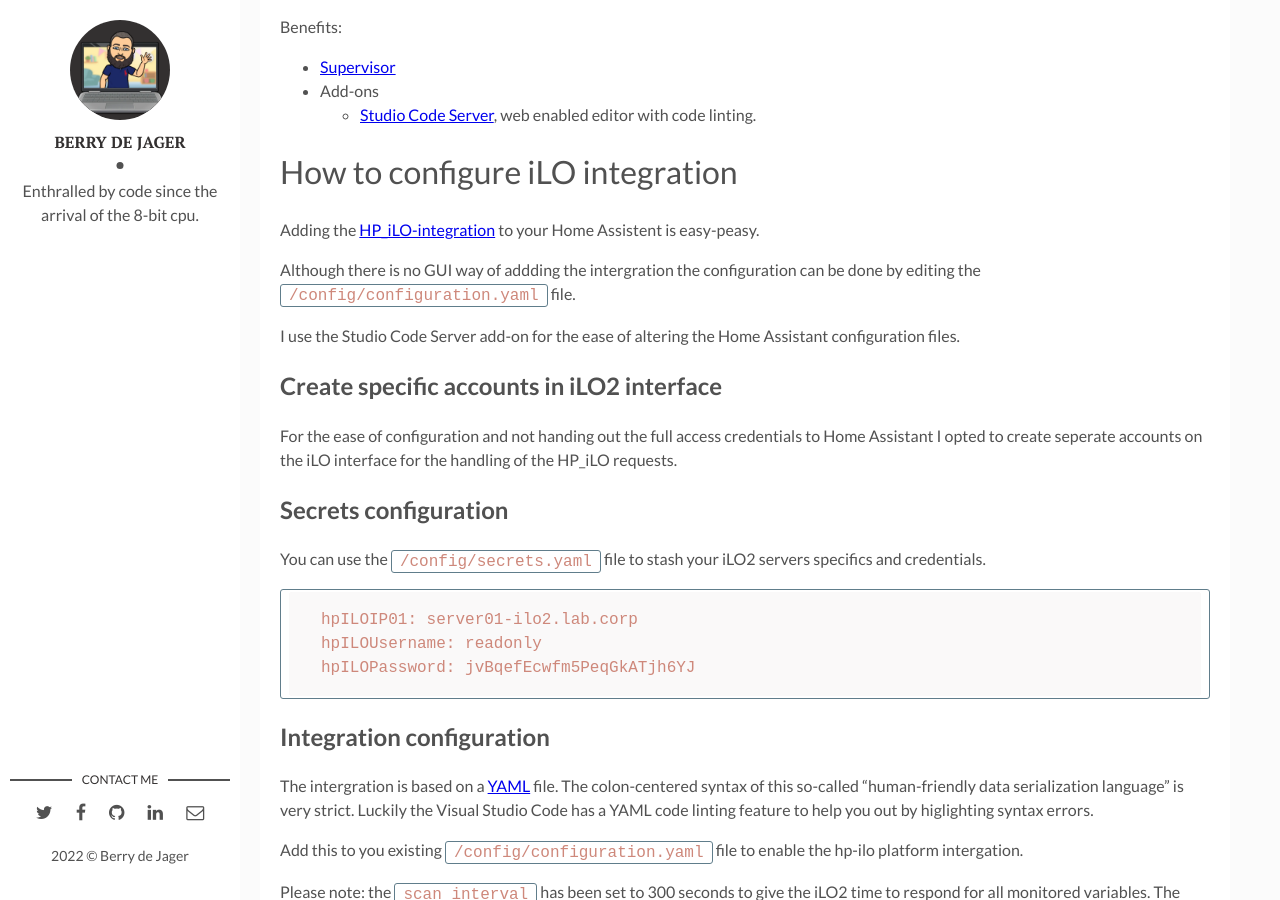
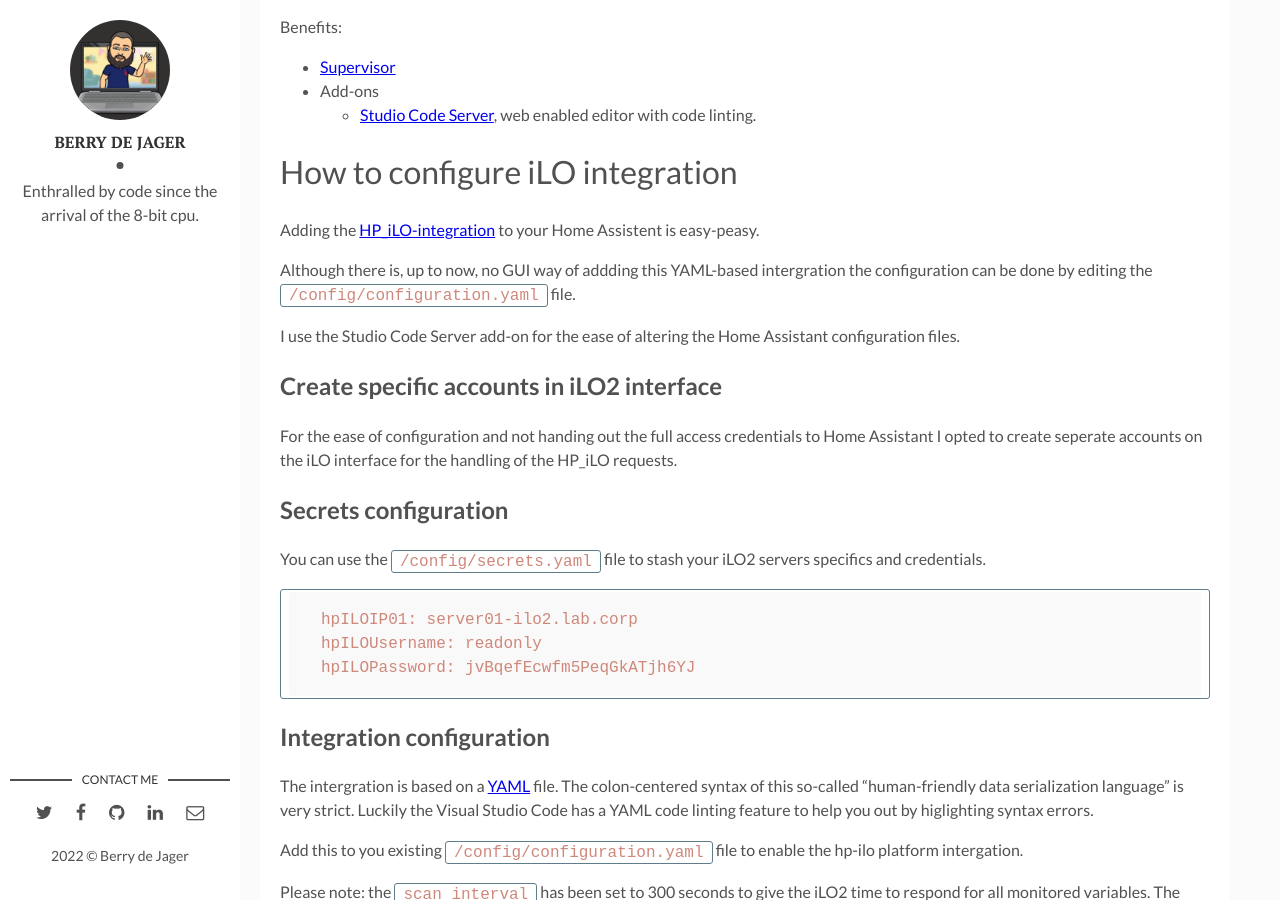
Before and after one commit to berrydejager/code, a Jekyll site: the page built from _posts/2022-04-26-Home-Assistant-iLO2.markdown, in a window 1280 px wide and 900 px high, scrolled down 622 px. Built offline with Jekyll 4.4.1, drawn with Linux system fonts in a browser that asks for light colours.

Commit message:
Update 2022-04-26-Home-Assistant-iLO2.markdown

```diff
--- a/_posts/2022-04-26-Home-Assistant-iLO2.markdown
+++ b/_posts/2022-04-26-Home-Assistant-iLO2.markdown
@@ -25,7 +25,7 @@ Benefits:
 
 Adding the [HP_iLO-integration](https://www.home-assistant.io/integrations/hp_ilo/) to your Home Assistent is easy-peasy.
 
-Although there is no GUI way of addding the intergration the configuration can be done by editing the `/config/configuration.yaml` file.
+Although there is, up to now, no GUI way of addding this YAML-based intergration the configuration can be done by editing the `/config/configuration.yaml` file.
 
 I use the Studio Code Server add-on for the ease of altering the Home Assistant configuration files.
 
```
